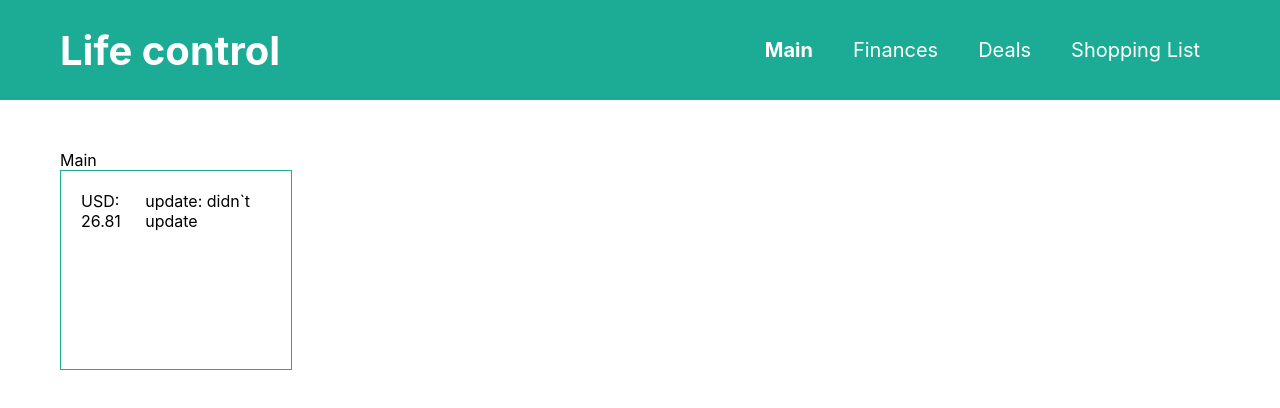
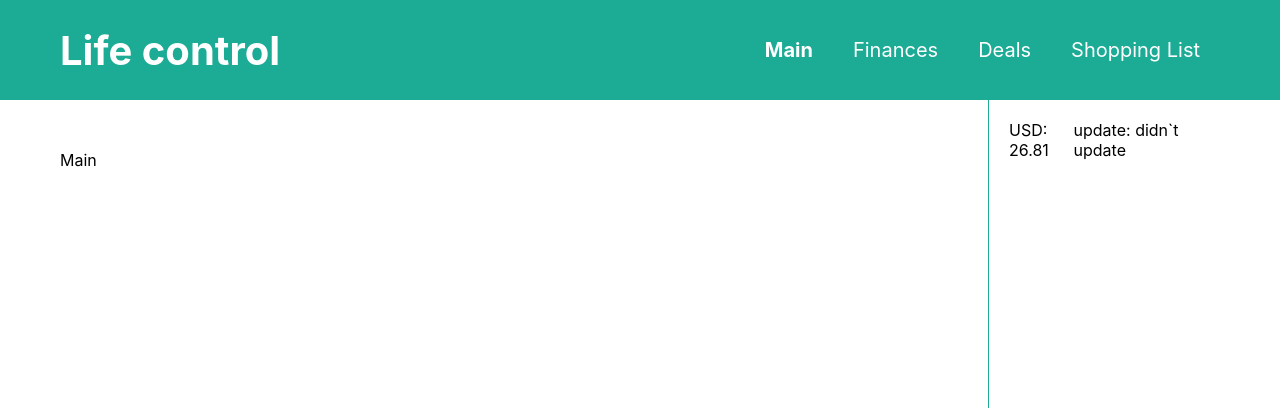
Before and after one commit to Ast3rio/life-control, a React (Create React App) app: page / in a window 1280 px wide. Shown: the top 408 px of the page. Built offline with nearby package versions, Linux system fonts and the light colour scheme; no server answers.

Commit message:
'create-sidebar'

```diff
--- a/src/components/App/App.jsx
+++ b/src/components/App/App.jsx
@@ -4,7 +4,9 @@ import {AppRouter} from "./AppRouter";
 import {useDispatch, useSelector} from "react-redux";
 import {getCurrency} from "../../redux/action-creators/actionCreators";
 import {loaderIco} from "../../assets/iconsConstants";
-import {Container, ContentWrapper} from "../../styled/Common.styled";
+import {Container, ContentWrapper, ContextFlexWrapper} from "../../styled/Common.styled";
+import {Sidebar} from "../common/Sidebar/Sidebar";
+import {CurrencyList} from "../common/CurrencyList/CurrencyList";
 
 export const App = () => {
 
@@ -24,7 +26,12 @@ export const App = () => {
             <Header/>
             <Container>
                 <ContentWrapper>
-                    <AppRouter/>
+                    <ContextFlexWrapper>
+                        <AppRouter/>
+                        <Sidebar>
+                            <CurrencyList currency={app.currencyUSDtoUAH}/>
+                        </Sidebar>
+                    </ContextFlexWrapper>
                 </ContentWrapper>
             </Container>
         </ContentWrapper>
--- a/src/components/FinancesPage/Finances.jsx
+++ b/src/components/FinancesPage/Finances.jsx
@@ -8,8 +8,6 @@ import {
 } from "../../redux/action-creators/financesCreators";
 import {getCurrency} from "../../redux/action-creators/actionCreators";
 import FinancesHeader from "./FinancesHeader/FinancesHeader";
-import {CurrencyList} from "../common/CurrencyList/CurrencyList";
-
 
 const FinancesComponent = ({
                                app,
@@ -19,7 +17,7 @@ const FinancesComponent = ({
                                changeCommonMoneyValue
                            }) => {
 
-    const {currencyUSDtoUAH, currencyTimeUpdate} = app;
+    const {currencyUSDtoUAH} = app;
 
     useEffect(() => {
         const commonMoney = localStorage.getItem('common_money');
@@ -41,7 +39,6 @@ const FinancesComponent = ({
                 currency={currencyUSDtoUAH}
                 setMoney={setCommonMoney}
             />
-            <CurrencyList currency={currencyUSDtoUAH} date={currencyTimeUpdate} />
         </section>
     );
 };
--- a/src/components/MainPage/MainPage.jsx
+++ b/src/components/MainPage/MainPage.jsx
@@ -1,27 +1,13 @@
 import React from 'react';
 import {connect} from "react-redux";
 import styles from './MainPage.module.scss';
-import {CurrencyList} from "../common/CurrencyList/CurrencyList";
-import {Sidebar} from "../common/Sidebar/Sidebar";
 
-const MainPageComponent = ({app}) => {
-
-    const {currencyUSDtoUAH, currencyTimeUpdate} = app;
-
+const MainPageComponent = () => {
     return (
         <section className={styles.main}>
             <div>Main</div>
-            <Sidebar>
-                <CurrencyList currency={currencyUSDtoUAH} date={currencyTimeUpdate} />
-            </Sidebar>
         </section>
     );
 };
 
-const mapStateToProps = (state) => {
-    return {
-        app: state.app
-    }
-}
-
-export const MainPage = connect(mapStateToProps)(MainPageComponent);
+export const MainPage = connect(null)(MainPageComponent);
--- a/src/components/MainPage/MainPage.module.scss
+++ b/src/components/MainPage/MainPage.module.scss
@@ -1,4 +1,5 @@
 .main{
+  width: 80%;
   padding: 50px 0;
 }
 
--- a/src/components/ShoppingList/ShoppingList.module.scss
+++ b/src/components/ShoppingList/ShoppingList.module.scss
@@ -1,4 +1,5 @@
 .shopping_list{
+  width: 75%;
   padding: 40px 0;
 }
 
--- a/src/components/common/ListItem/ListItem.jsx
+++ b/src/components/common/ListItem/ListItem.jsx
@@ -15,7 +15,7 @@ export const ListItem = ({
                              deleteElement
                          }) => {
     return (
-        <li key={id} className={styles.list_item}>
+        <li className={styles.list_item}>
             <div className={styles.left}>
                 <IconElement
                     status={done}
@@ -26,9 +26,7 @@ export const ListItem = ({
                 />
                 <span className={styles.item}>{item}</span>
             </div>
-            <div>
-                0 / {cost}
-            </div>
+            <div> {`0 / ${cost}`} </div>
             <div className={styles.icons}>
                 <IconElement
                     img={crossIco}
--- a/src/components/common/Sidebar/Sidebar.module.scss
+++ b/src/components/common/Sidebar/Sidebar.module.scss
@@ -1,3 +1,7 @@
+@import "src/style/vars";
+
 .aside{
   width: 20%;
+  border-left: 1px solid $mainColor;
+  height: 100vh;
 }
--- a/src/styled/Common.styled.js
+++ b/src/styled/Common.styled.js
@@ -6,8 +6,12 @@ export const Container = styled.div`
    padding: 0 60px;
 `
 
-export const ContentWrapper = styled.main`
-  position: relative;
-   width: 100%;
-   min-height: 100vh;
+export const ContentWrapper = styled.div`
+  width: 100%;
+  min-height: 100vh;
 `
+
+export const ContextFlexWrapper = styled.div`
+  display:flex;
+  justify-content: space-between;
+`
--- a/src/styled/CurrencyListStyles.styled.js
+++ b/src/styled/CurrencyListStyles.styled.js
@@ -4,8 +4,7 @@ import {colors} from "./stylesVariables";
 export const CurrencyListWrapper = styled.div`
     display: flex;
     justify-content: space-between;
-    max-width: 100%;
+    width: 100%;
     min-height: 200px;
-    border: 1px solid ${colors.mainColor};
     padding: 20px;
 `
```
Also changed, not shown: src/components/common/IconElement/IconElement.module.scss (deleted, +0 -15 lines), src/styled/stylesVariables.js (line endings or trailing spaces).
